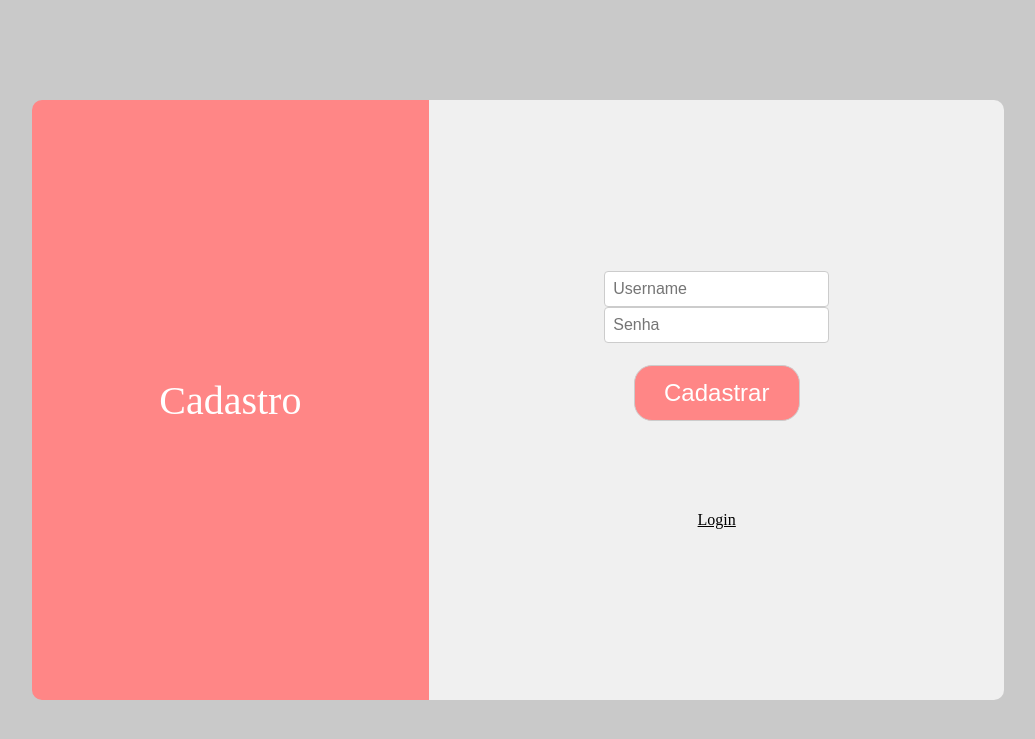
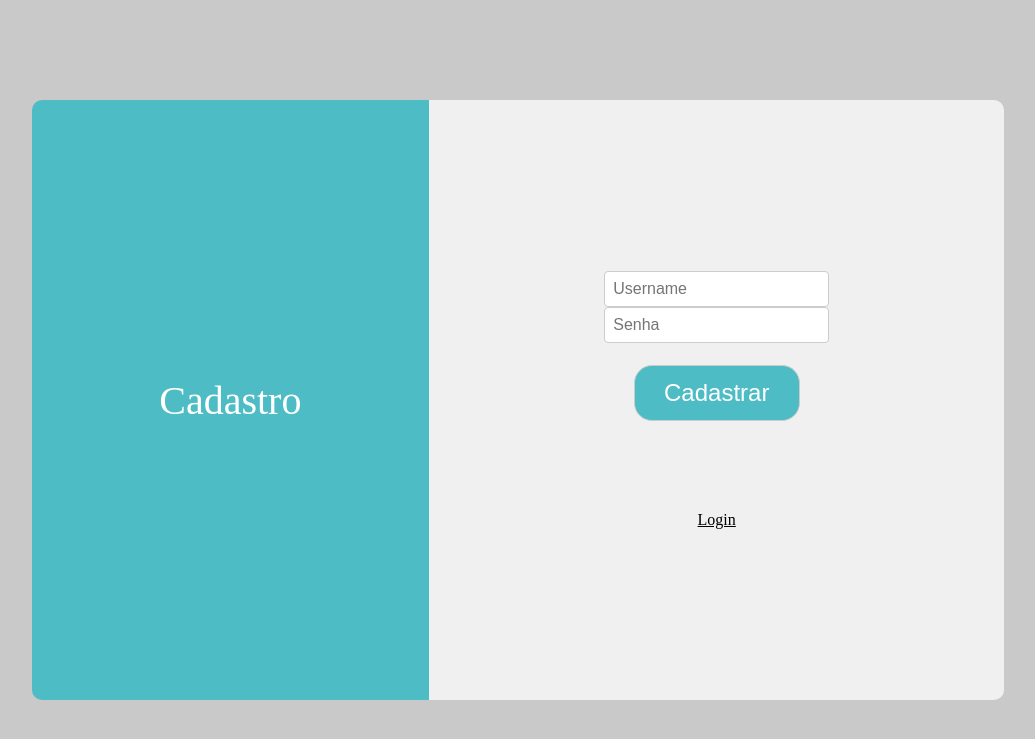
Before and after one commit to maryane-castro/quimica-webII, a Django app: template testeSgq/templates/cadastro.html in a window 1280 px wide. Shown: the top 739 px of the page, without its empty margins (122-1157 px from the left). Run offline with Django 4.2, Linux system fonts and the light colour scheme; the template is opened without the code that fills it, so the values that code supplies are empty; parts of the project's set-up code (start-up, migrations or seed data) failed here and were passed over.

Commit message:
update style of templates

```diff
--- a/sgq/myapp/templates/cadastro.html
+++ b/sgq/myapp/templates/cadastro.html
@@ -34,7 +34,7 @@
 
             height: 75vh;
             width: 67vh;
-            background-color: #FF8686;
+            background-color: #4DBCC4;
 
             font-size: 2.5em;
             color: white;
@@ -60,7 +60,7 @@
         }
 
         #butao > input{
-            background-color: #FF8686;
+            background-color: #4DBCC4;
             width: 13vw;
             height: 7vh;
             border-radius: 18px;
--- a/sgq/myapp/templates/dash.html
+++ b/sgq/myapp/templates/dash.html
@@ -37,7 +37,7 @@
 
             height: 75vh;
             width: 67vh;
-            background-color: #FF8686;
+            background-color: #4DBCC4;
 
             font-size: 2.5em;
             color: white;
--- a/sgq/myapp/templates/login.html
+++ b/sgq/myapp/templates/login.html
@@ -34,7 +34,7 @@
 
             height: 75vh;
             width: 67vh;
-            background-color: #FF8686;
+            background-color: #4DBCC4;
 
             font-size: 2.5em;
             color: white;
@@ -60,7 +60,7 @@
         }
 
         #butao > input{
-            background-color: #FF8686;
+            background-color: #4DBCC4;
             width: 13vw;
             height: 7vh;
             border-radius: 18px;
```
Also changed, not shown: sgq/myapp/templates/add.html (+12 -5 lines).
